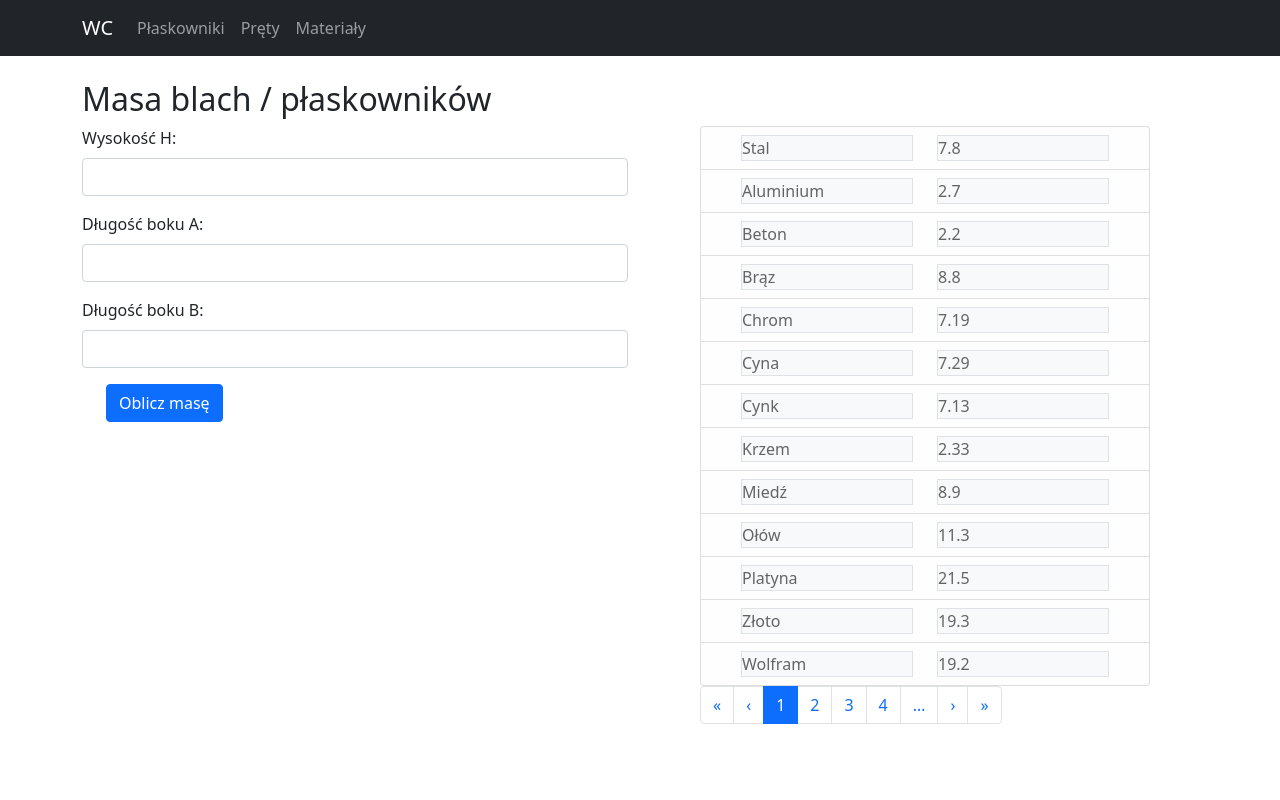
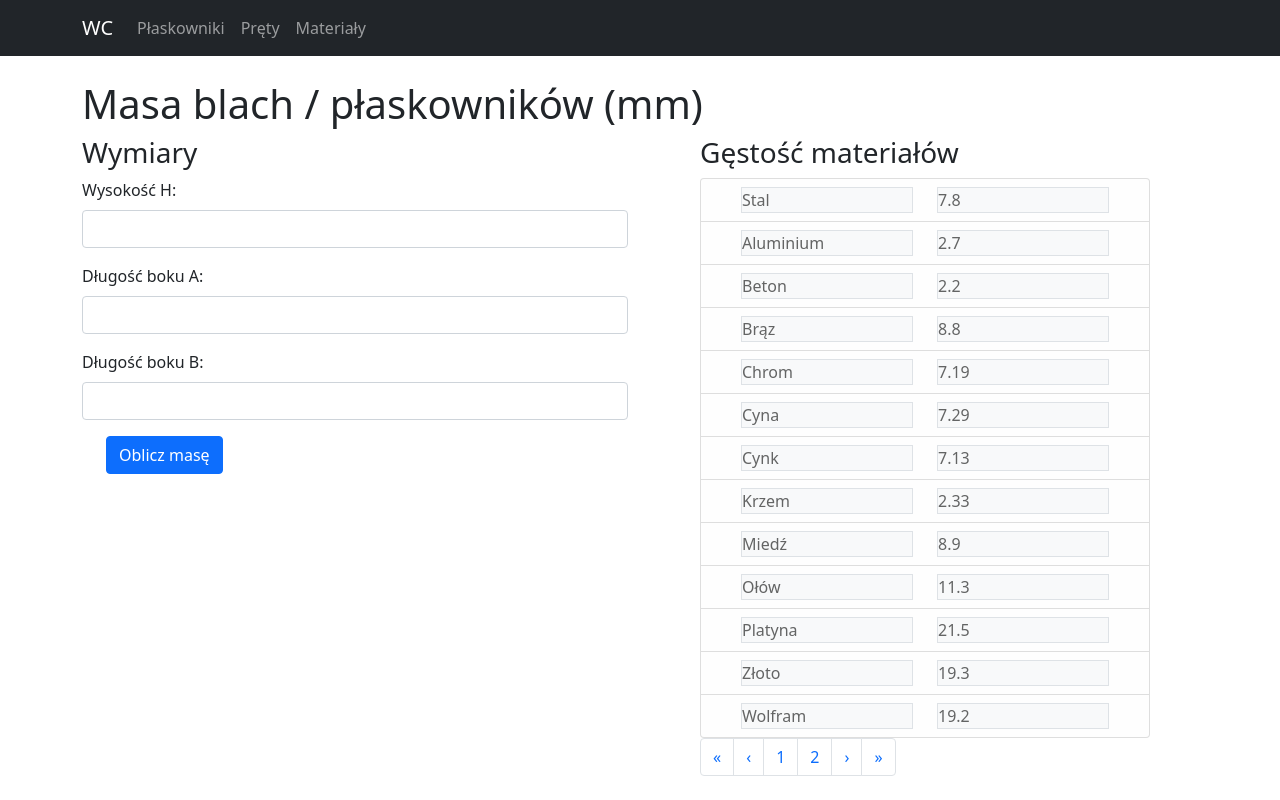
Before and after one commit to wowvaqa/wc, a React (Create React App) app: page /cuboid in a window 1280 px wide. Built offline with nearby package versions, Linux system fonts and the light colour scheme.

Commit message:
ADD: Pages

```diff
--- a/src/views/CuboidView.js
+++ b/src/views/CuboidView.js
@@ -6,12 +6,13 @@ const CuboidView = () => {
   return (
     <>
       <Container>
-        <h2>Masa blach / płaskowników</h2>
+        <h1>Masa blach / płaskowników (mm)</h1>
       </Container>
 
       <Container fluid="md">
         <Row>
           <Col>
+            <h3>Wymiary</h3>
             <Form>
               <Form.Group className="mb-3" controlId="cuboidForm.h_value">
                 <Form.Label>Wysokość H:</Form.Label>
--- a/src/views/MaterialSelectView.js
+++ b/src/views/MaterialSelectView.js
@@ -1,4 +1,4 @@
-import React from "react";
+import React, { useState } from "react";
 import { Container, Row, Col, ListGroup, Pagination } from "react-bootstrap";
 import MaterialItemView from "./MaterialItemView";
 import { useGlobalContext } from "../Context";
@@ -9,9 +9,19 @@ import { useGlobalContext } from "../Context";
 
 const MaterialSelectView = () => {
   const { materialsDensityState } = useGlobalContext();
+  const [pageArray, usePageArray] = useState([]);
+
+  var tablica = [];
+
+  for (let i = 1; i < parseInt(materialsDensityState.length / 5) + 1; i++) {
+    tablica.push({ id: i });
+  }
 
   return (
     <>
+      <Container>
+        <h3>Gęstość materiałów</h3>
+      </Container>
       <Container>
         <Row>
           <Col>
@@ -28,11 +38,11 @@ const MaterialSelectView = () => {
             <Pagination>
               <Pagination.First />
               <Pagination.Prev />
-              <Pagination.Item active>{1}</Pagination.Item>
-              <Pagination.Item>{2}</Pagination.Item>
-              <Pagination.Item>{3}</Pagination.Item>
-              <Pagination.Item>{4}</Pagination.Item>
-              <Pagination.Ellipsis />
+              {tablica.map((e) => {
+                return (
+                  <Pagination.Item key={e.id}>{parseInt(e.id)}</Pagination.Item>
+                );
+              })}
               <Pagination.Next />
               <Pagination.Last />
             </Pagination>
```
